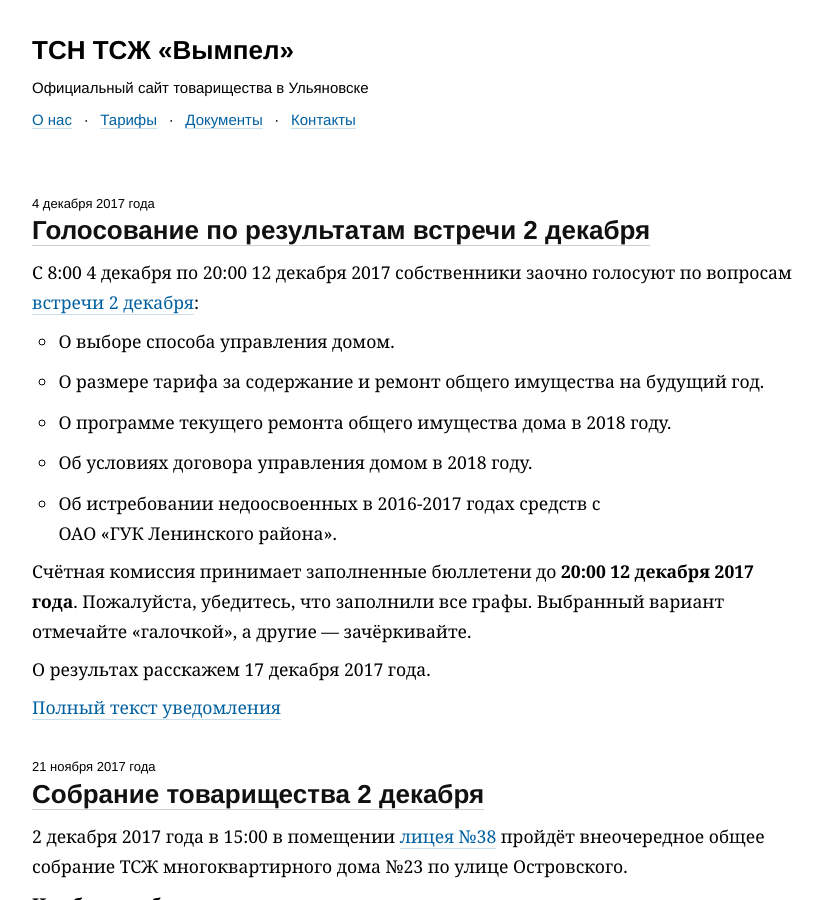
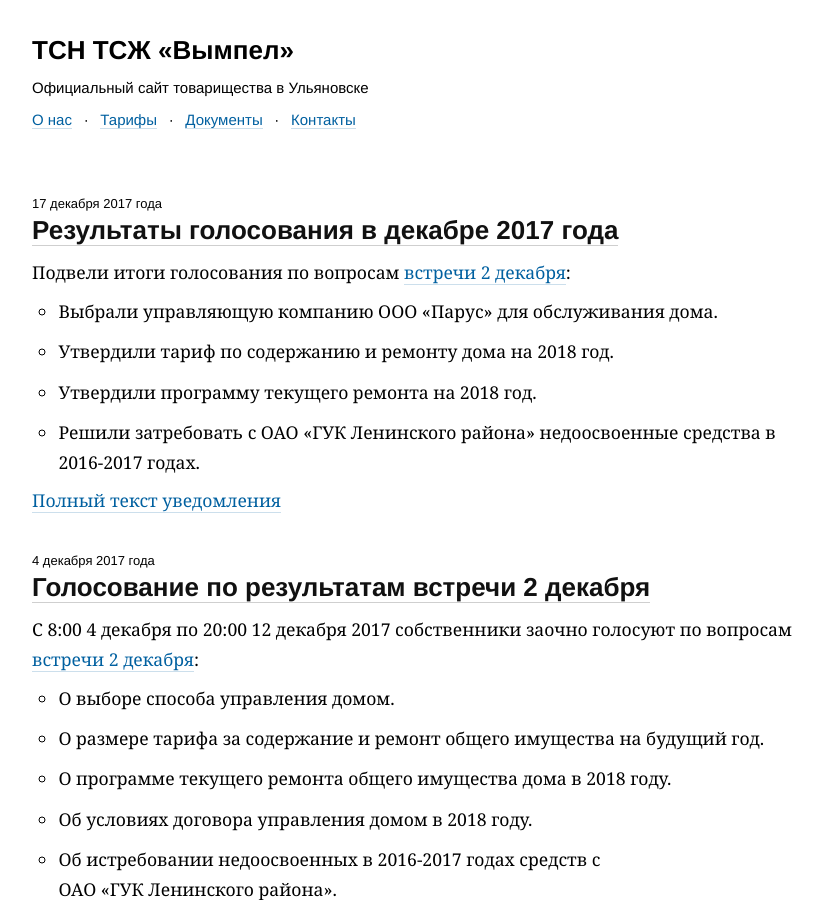
Before and after one commit to gongled/vympel, a Jekyll site: the page built from index.html, in a window 1280 px wide and 900 px high. Shown: the whole window, without its empty margins (108-931 px from the left). Built offline with Jekyll 4.4.1, drawn with Linux system fonts in a browser that asks for light colours; the list of posts is cut into pages by our own code.

Commit message:
Новая статья о результатах голосования 2 декабря

```diff
--- a/_includes/footer.html
+++ b/_includes/footer.html
@@ -25,7 +25,7 @@
         } else { f(); }
     })(document, window, "yandex_metrika_callbacks");
 </script>
-<noscript><div><img src="https://mc.yandex.ru/watch/46892127" style="position:absolute; left:-9999px;" alt="" /></div></noscript>
+<noscript><div><img alt="YandexMetrica" src="https://mc.yandex.ru/watch/46892127" style="position:absolute; left:-9999px;" /></div></noscript>
 <!-- /Yandex.Metrika counter -->
 
 <div class="layout__floor footer">
--- /dev/null
+++ b/_posts/2017-12-17-voting-results.md
@@ -0,0 +1,13 @@
+---
+title: Результаты голосования в декабре 2017 года
+updated: 2017-12-17
+---
+
+Подвели итоги голосования по вопросам [встречи 2 декабря]({% post_url 2017-11-21-meeting %}):
+
+- Выбрали управляющую компанию ООО «Парус» для обслуживания дома.
+- Утвердили тариф по содержанию и ремонту дома на 2018 год.
+- Утвердили программу текущего ремонта на 2018 год.
+- Решили затребовать с ОАО «ГУК Ленинского района» недоосвоенные средства в 2016-2017 годах.
+
+[Полный текст уведомления](/docs/announces/20171217.pdf)
```
Also changed, not shown: 1 other file.
